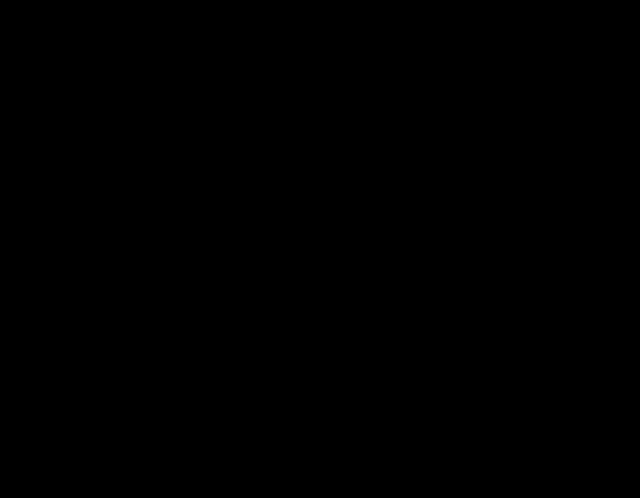
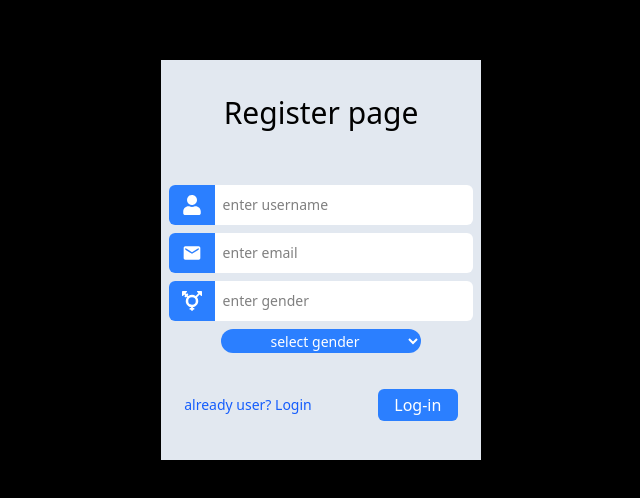
Before and after one commit to shailendrapawar/mernChatFrontend, a React (Vite) app: page /register in a window 1280 px wide. Shown: the part 140-638 px from the top of the page, without its empty margins (319-959 px from the left). Built offline with nearby package versions, Linux system fonts and the light colour scheme.

Commit message:
ADDED: login and register page

```diff
--- a/package.json
+++ b/package.json
@@ -16,6 +16,7 @@
     "react": "^19.0.0",
     "react-dom": "^19.0.0",
     "react-hot-toast": "^2.5.2",
+    "react-icons": "^5.4.0",
     "react-redux": "^9.2.0",
     "react-router-dom": "^7.1.5",
     "socket.io-client": "^4.8.1",
--- a/src/Layout.jsx
+++ b/src/Layout.jsx
@@ -1,7 +1,7 @@
 import{ Outlet }from "react-router-dom"
 const Layout = () => {
   return (
-    <Outlet></Outlet>
+    <Outlet/>
   )
 }
 export default Layout
--- a/src/pages/authPages/Login.jsx
+++ b/src/pages/authPages/Login.jsx
@@ -1,8 +1,31 @@
+import { FaUser } from "react-icons/fa";
+import { RiLockPasswordFill } from "react-icons/ri";
+import {Link} from "react-router-dom"
+
 const Login = () => {
-  return (
-    <div className="h-[400px] w-[320px] bg-white">
+    return (
+        <div className="h-[400px] w-[320px] bg-slate-200 pl-2 pr-2 flex flex-col gap-5 justify-evenly ">
 
-    </div>
-  )
+            <h1 className="text-center text-3xl">LOGIN Page</h1>
+
+            <div className=" h-[40%] flex flex-col gap-2 items-center relative">
+                <section className=" h-10 flex rounded-md overflow-hidden  bg-white w-full">
+                    <div className="w-[15%] flex justify-center items-center bg-blue-500"><FaUser className="h-5 w-5 text-white "></FaUser></div>
+                    <input className=" w-[85%] pl-2 pr-1 outline-none text-sm" placeholder="enter user or email"></input>
+                </section>
+
+                <section className=" h-10 flex rounded-md overflow-hidden bg-white w-full">
+                    <div className="w-[15%] flex justify-center items-center bg-blue-500">< RiLockPasswordFill className="h-5 w-5 text-white "></RiLockPasswordFill></div>
+                    <input className=" w-[85%] pl-2 pr-1 outline-none text-sm" placeholder="enter user or email"></input>
+                </section>
+
+                <section className="h-8 flex items-center justify-between w-[90%] absolute bottom-2">
+                    <Link to={"/register"} className="text-blue-600 text-sm">New user? Register</Link>
+                    <button className=" h-full w-20 bg-blue-500 text-white rounded-md">Log-in</button>
+                </section>
+            </div>
+
+        </div>
+    )
 }
 export default Login
--- a/src/pages/authPages/Register.jsx
+++ b/src/pages/authPages/Register.jsx
@@ -1,6 +1,47 @@
+import { FaUser } from "react-icons/fa";
+import { RiLockPasswordFill } from "react-icons/ri";
+import { MdEmail } from "react-icons/md";
+import { FaTransgender } from "react-icons/fa6";
+
+
+import { Link } from "react-router-dom"
+
+
 const Register = () => {
   return (
-    <div>Register</div>
+    <div className="h-[400px] w-[320px] bg-slate-200 pl-2 pr-2 flex flex-col gap-5 justify-evenly ">
+
+      <h1 className="text-center text-3xl">Register page</h1>
+
+      <div className=" h-[60%] flex flex-col gap-2 items-center relative">
+        <section className=" h-10 flex w-full  bg-white rounded-md overflow-hidden">
+          <div className="w-[15%] flex justify-center items-center bg-blue-500"><FaUser className="h-5 w-5 text-white "></FaUser></div>
+          <input className=" w-[85%] pl-2 pr-1 outline-none text-sm" placeholder="enter username"></input>
+        </section>
+
+        <section className=" h-10 flex  w-full  bg-white rounded-md overflow-hidden">
+          <div className="w-[15%] flex justify-center items-center bg-blue-500"><MdEmail className="h-5 w-5 text-white "></MdEmail></div>
+          <input className=" w-[85%] pl-2 pr-1 outline-none text-sm" placeholder="enter email"></input>
+        </section>
+
+        <section className=" h-10 flex  w-full   bg-white rounded-md overflow-hidden">
+          <div className="w-[15%] flex justify-center items-center bg-blue-500"><FaTransgender className="h-5 w-5 text-white "></FaTransgender></div>
+          <input className=" w-[85%] pl-2 pr-1 outline-none text-sm" placeholder="enter gender"></input>
+        </section>
+
+        <select className="w-50 bg-blue-500 text-white text-sm h-6 text-center rounded-2xl outline-none">
+        <option value={"male"} className="" >select gender</option>
+          <option value={"male"}>male</option>
+          <option value={"male"}>female</option>
+        </select>
+
+        <section className="h-8 flex items-center justify-between  w-[90%] absolute bottom-1">
+          <Link to={"/"} className="text-blue-600 text-sm">already user? Login</Link>
+          <button className=" h-full w-20 bg-blue-500 text-white rounded-md">Log-in</button>
+        </section>
+      </div>
+
+    </div>
   )
 }
 export default Register
```
Also changed, not shown: 1 other file (tests, documents, lock files or other folders).
